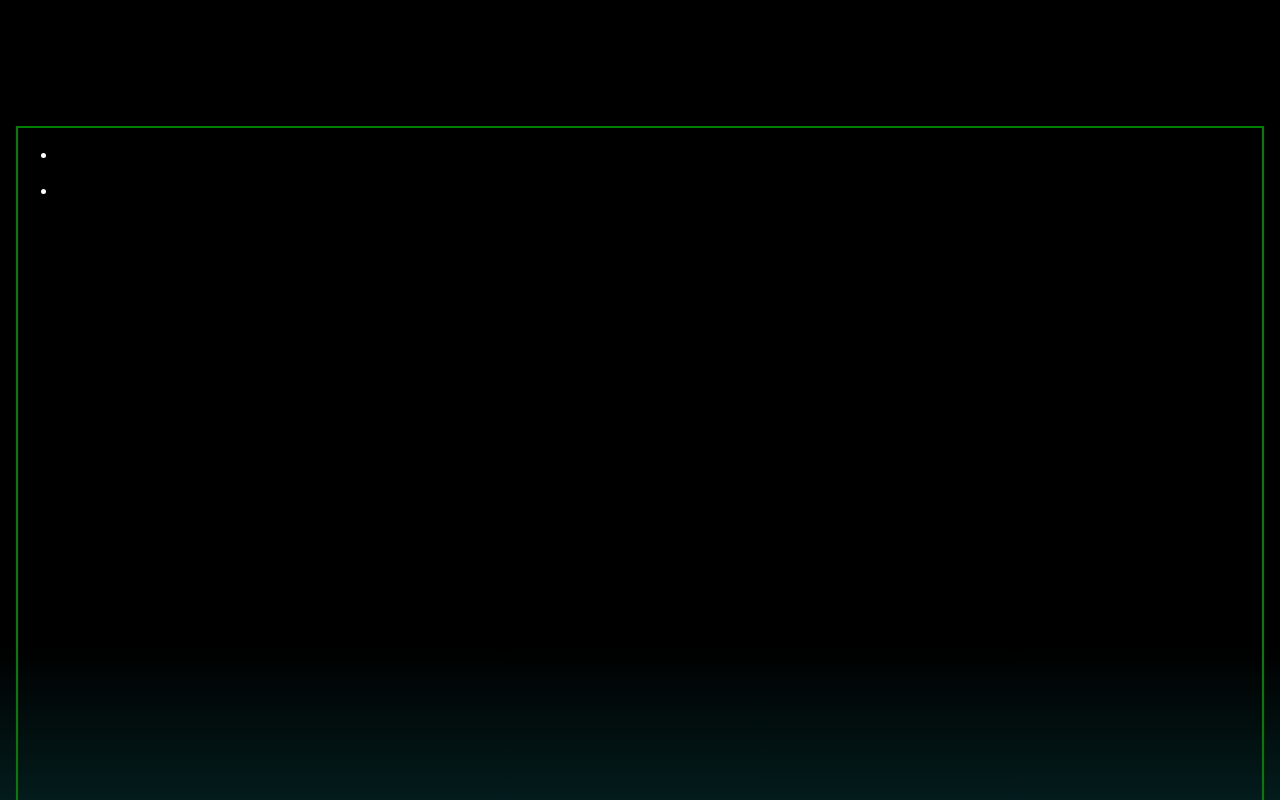
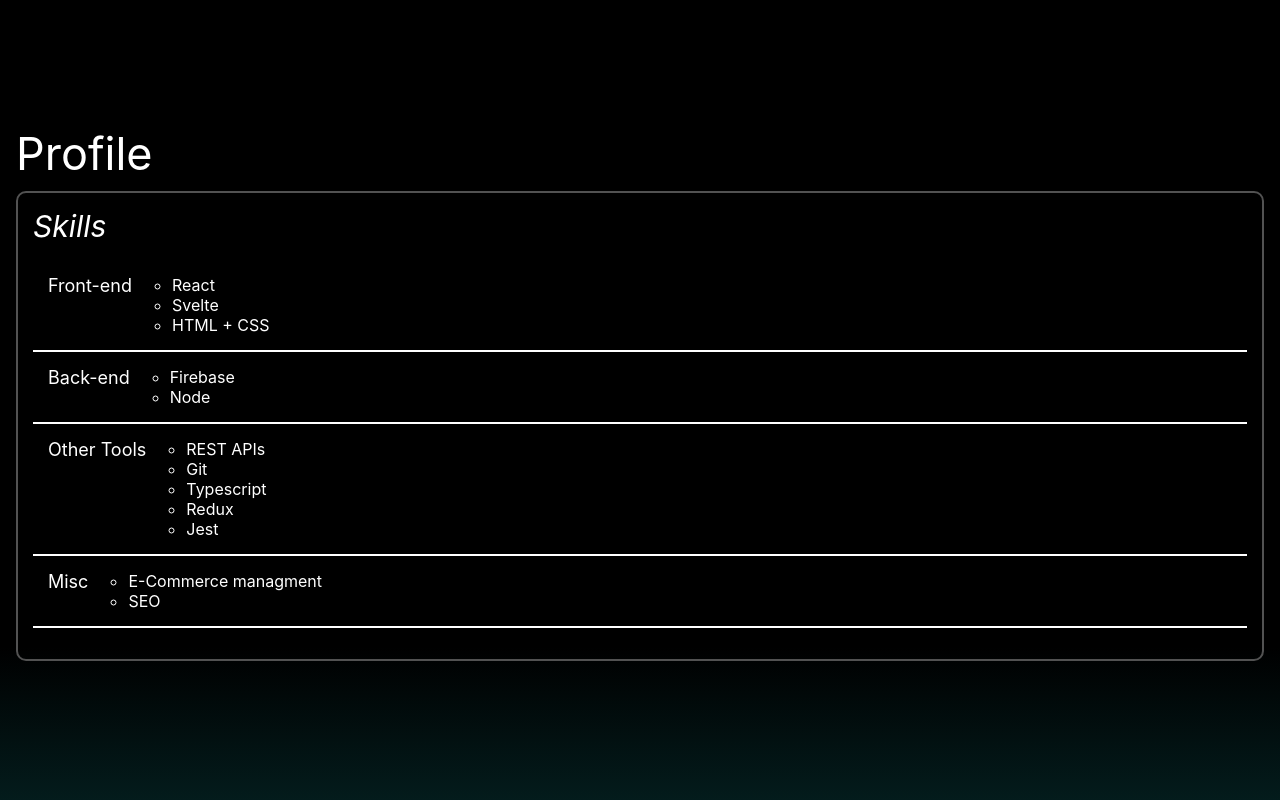
Before and after one commit to nickhibbits/react-website, a React (Create React App) app: page / in a window 1280 px wide. Shown: the part 1240-2040 px from the top of the page. Built offline with nearby package versions, Linux system fonts and the light colour scheme.

Commit message:
build out skills section

```diff
--- a/src/components/About.js
+++ b/src/components/About.js
@@ -2,19 +2,44 @@ import "../styles/About.css";
 export function About() {
   return (
     <div className="about-component">
+      <div className="profile">Profile</div>
       <div className="skills-wrapper">
-        <ul>
-          <li>
-            <div className="skill-title"></div>
-            <div className="skill-description"></div>
+        <div className="skills-title">Skills</div>
+        <ul className="skills-list">
+          <li className="skill-item">
+            <div className="skill-title">Front-end</div>
+            <ul className="skill-description">
+              <li>React</li>
+              <li>Svelte</li>
+              <li>HTML + CSS</li>
+            </ul>
           </li>
-          <li>
-            <div className="skill-title"></div>
-            <div className="skill-description"></div>
+          <li className="skill-item">
+            <div className="skill-title">Back-end</div>
+            <ul className="skill-description">
+              <li>Firebase</li>
+              <li>Node</li>
+            </ul>
+          </li>
+          <li className="skill-item">
+            <div className="skill-title">Other Tools</div>
+            <ul className="skill-description">
+              <li>REST APIs</li>
+              <li>Git</li>
+              <li>Typescript</li>
+              <li>Redux</li>
+              <li>Jest</li>
+            </ul>
+          </li>
+          <li className="skill-item">
+            <div className="skill-title">Misc</div>
+            <ul className="skill-description">
+              <li>E-Commerce managment </li>
+              <li>SEO</li>
+            </ul>
           </li>
         </ul>
       </div>
-      <div className="profile"></div>
     </div>
   );
 }
--- a/src/components/Home.js
+++ b/src/components/Home.js
@@ -6,7 +6,7 @@ export function Home() {
     <main className="home-component">
       <div className="headline-wrapper">
         <div className="headline">Hi I'm Nick</div>
-        <div className="subline">Front-End Developer</div>
+        <div className="subline">Web Developer</div>
       </div>
       <div className="image-wrapper">
         <img src={nick} alt="nick-hibbits"></img>
--- a/src/styles/About.css
+++ b/src/styles/About.css
@@ -1,5 +1,40 @@
 .about-component {
   color: white;
-  border: solid 2px green;
+
   grid-area: 2 / 1 / 3 / 5;
 }
+
+.profile {
+  font-size: 45px;
+  margin-bottom: 10px;
+}
+
+.skills-wrapper {
+  display: flex;
+  flex-direction: column;
+  border: solid 2px rgb(82, 82, 82);
+  padding: 15px;
+  border-radius: 10px;
+  /* background-color: rgb(31, 31, 31); */
+}
+
+.skills-title {
+  font-size: 30px;
+  font-style: italic;
+}
+
+.skill-title {
+  font-size: 18px;
+}
+
+.skills-list {
+  list-style-type: none;
+  padding: 0;
+}
+
+.skill-item {
+  padding: 15px;
+  border-bottom: solid 2px white;
+  display: flex;
+  /* justify-content: center; */
+}
```
